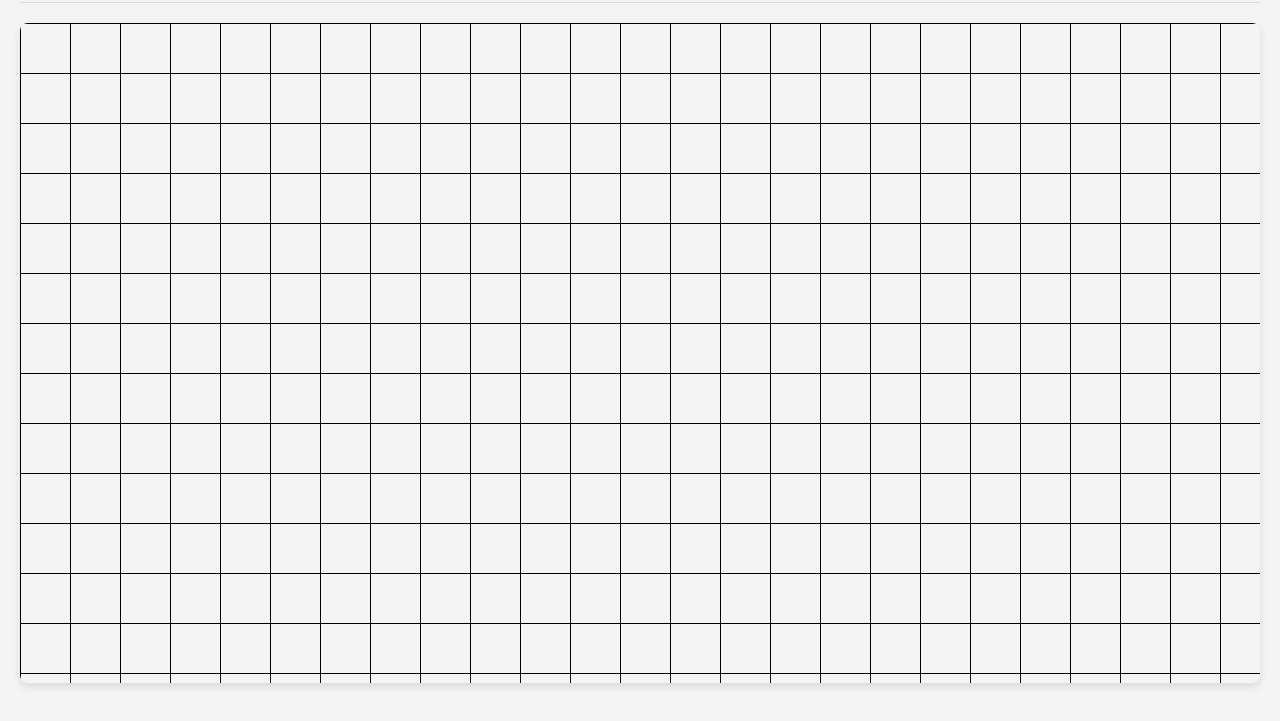
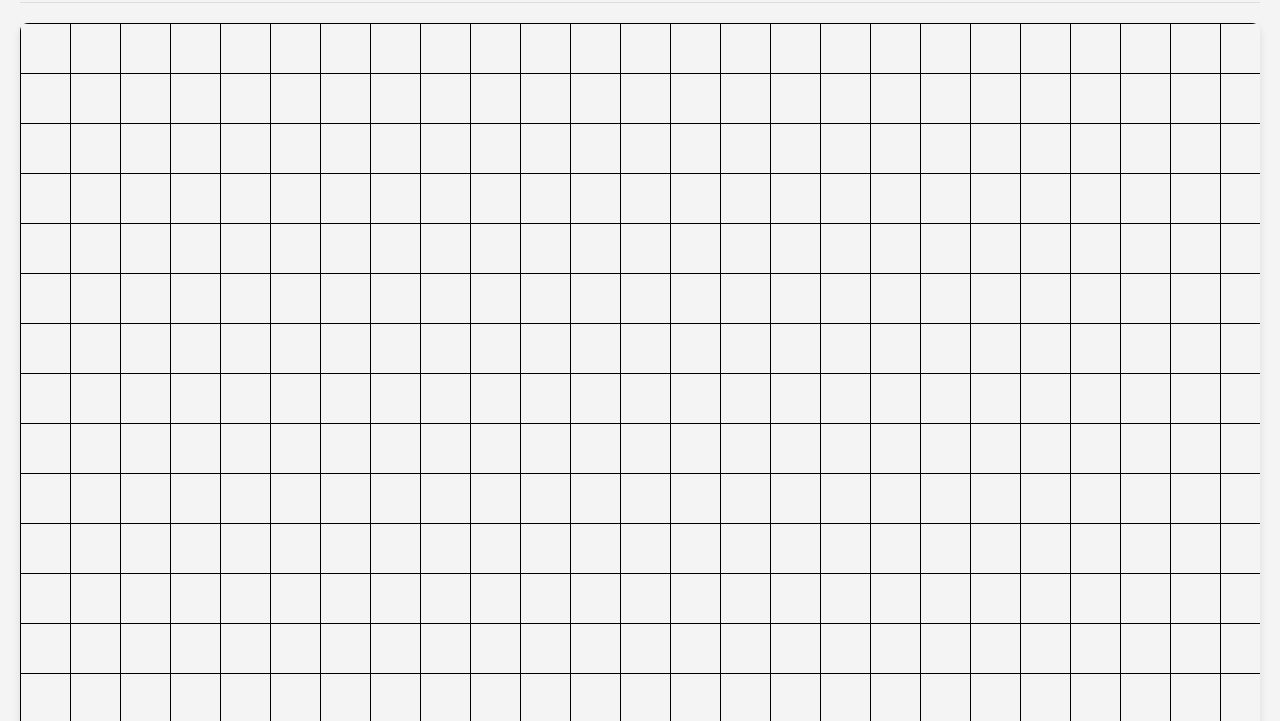
Before and after one commit to AceRider75/issv2, a plain HTML site: page index.html in a window 1280 px wide. Shown: the part 79-800 px from the top of the page. Drawn offline with Linux system fonts and the light colour scheme; no server answers; a small style sheet from the web is missing.

Commit message:
Update styles.css

```diff
--- a/styles.css
+++ b/styles.css
@@ -182,15 +182,16 @@ body {
 .map-container {
     position: relative;
     width: 100%;
-  height: calc(100vh - 140px);
-  background-size: cover;
+    height: 100vh; /* Full viewport height */
+    background-size: contain; /* Ensure the map fits within the container */
     background-position: center;
+    background-repeat: no-repeat;
     border-radius: 8px;
     overflow: hidden;
     box-shadow: 0 4px 8px rgba(0, 0, 0, 0.1);
-  /* Background image (map) will be set via inline style or JS */
     z-index: 1;
 }
+
 
 /* Pseudo-element to render black grid lines over the background */
 .map-container::after {
```
Lines whose indentation alone changed are shown as unchanged.
